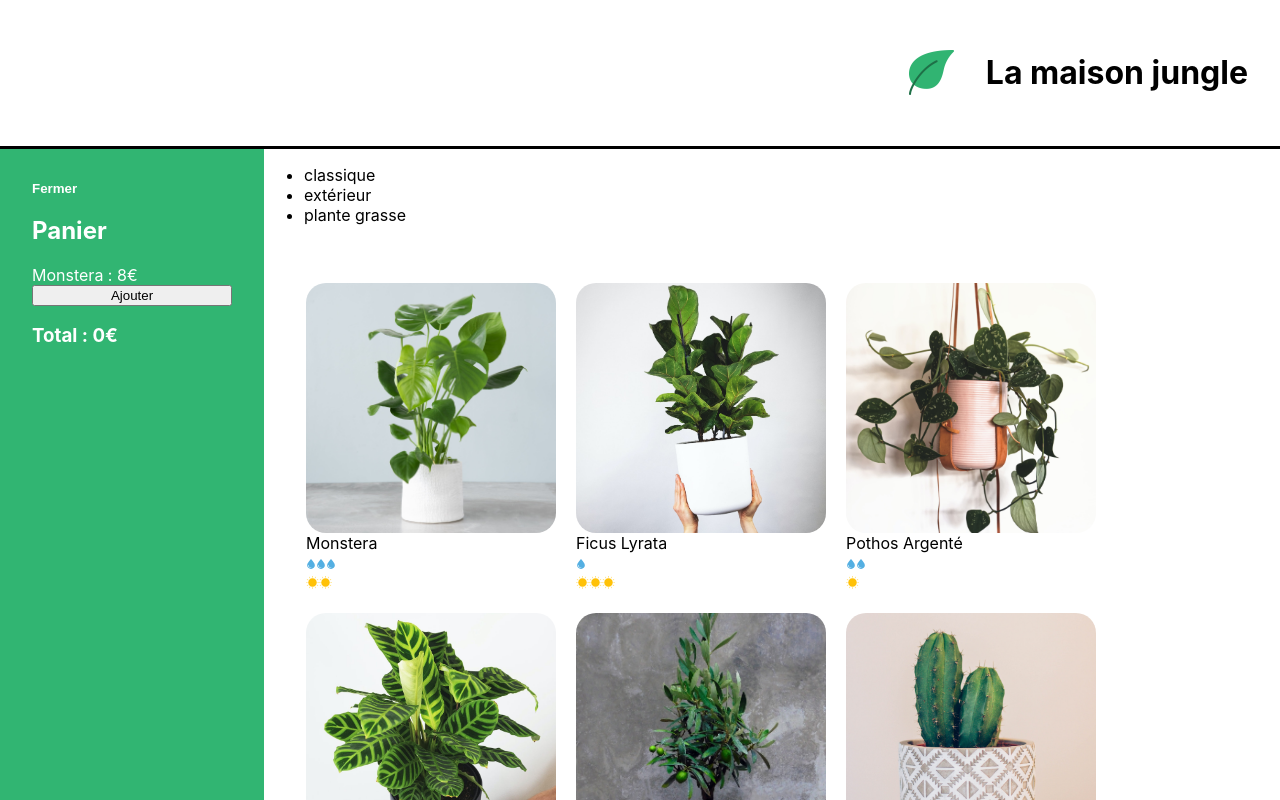
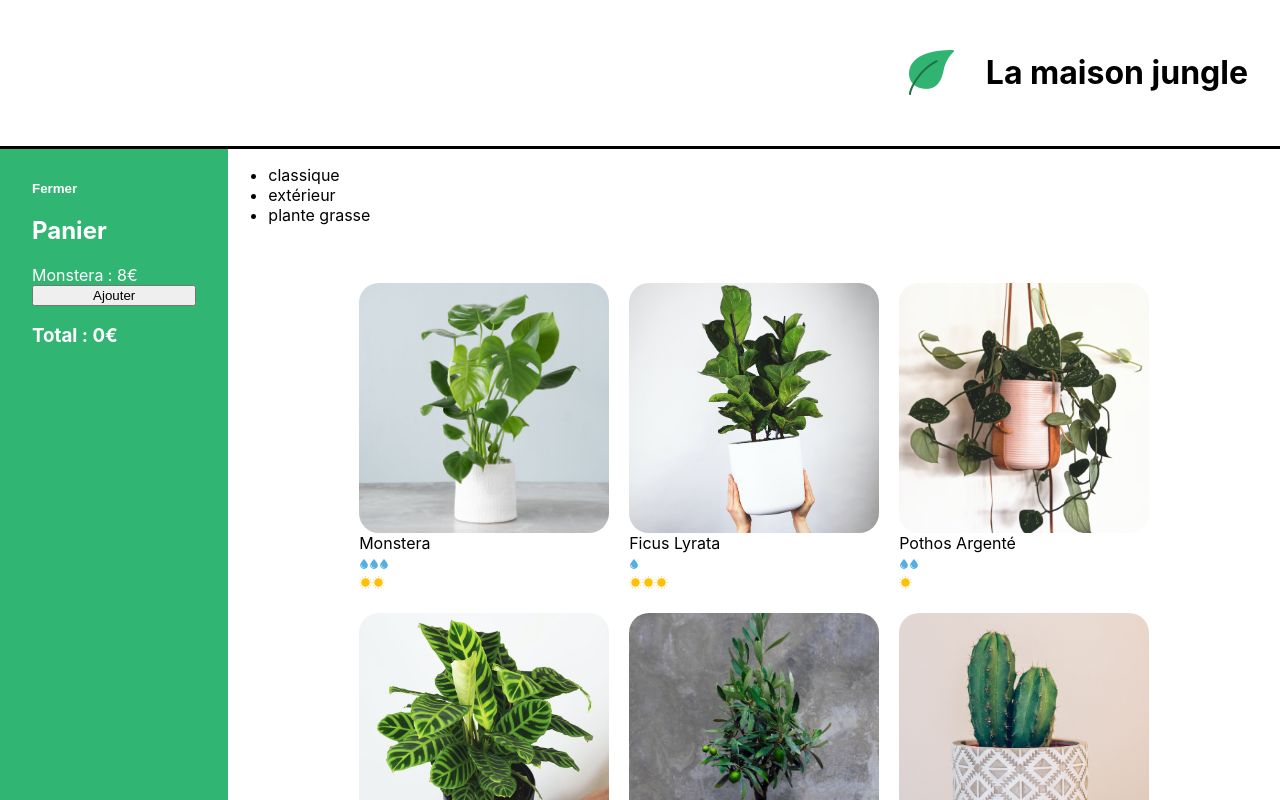
Before and after one commit to OpenClassrooms-Student-Center/7008001-Debutez-avec-React, a React (Create React App) app: page / in a window 1280 px wide. Shown: the top 800 px of the page. Built offline with nearby package versions, Linux system fonts and the light colour scheme.

Commit message:
compress images

```diff
--- a/src/components/ShoppingList.js
+++ b/src/components/ShoppingList.js
@@ -10,7 +10,7 @@ function ShoppingList() {
 	)
 
 	return (
-		<div>
+		<div className='lmj-shopping-list'>
 			<ul>
 				{categories.map((cat) => (
 					<li key={cat}>{cat}</li>
--- a/src/styles/ShoppingList.css
+++ b/src/styles/ShoppingList.css
@@ -1,7 +1,11 @@
+.lmj-shopping-list {
+	width: 100%;
+}
+
 .lmj-plant-list {
 	list-style-type: none;
 	padding: 32px;
 	display: flex;
 	flex-wrap: wrap;
-	max-width: 900px;
+	justify-content: center;
 }
```
Also changed, not shown: 1 other file (tests, documents, lock files or other folders).
